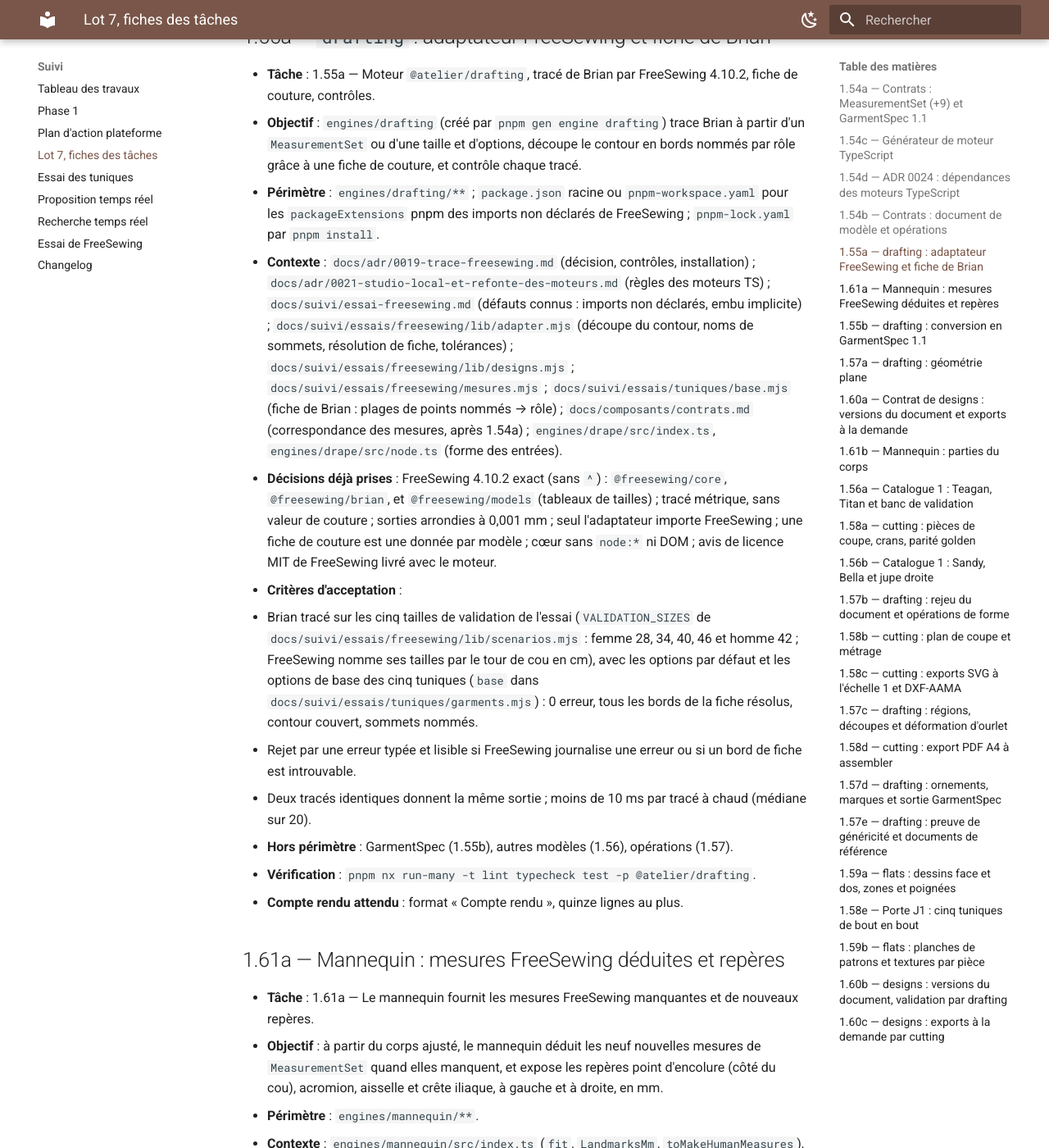
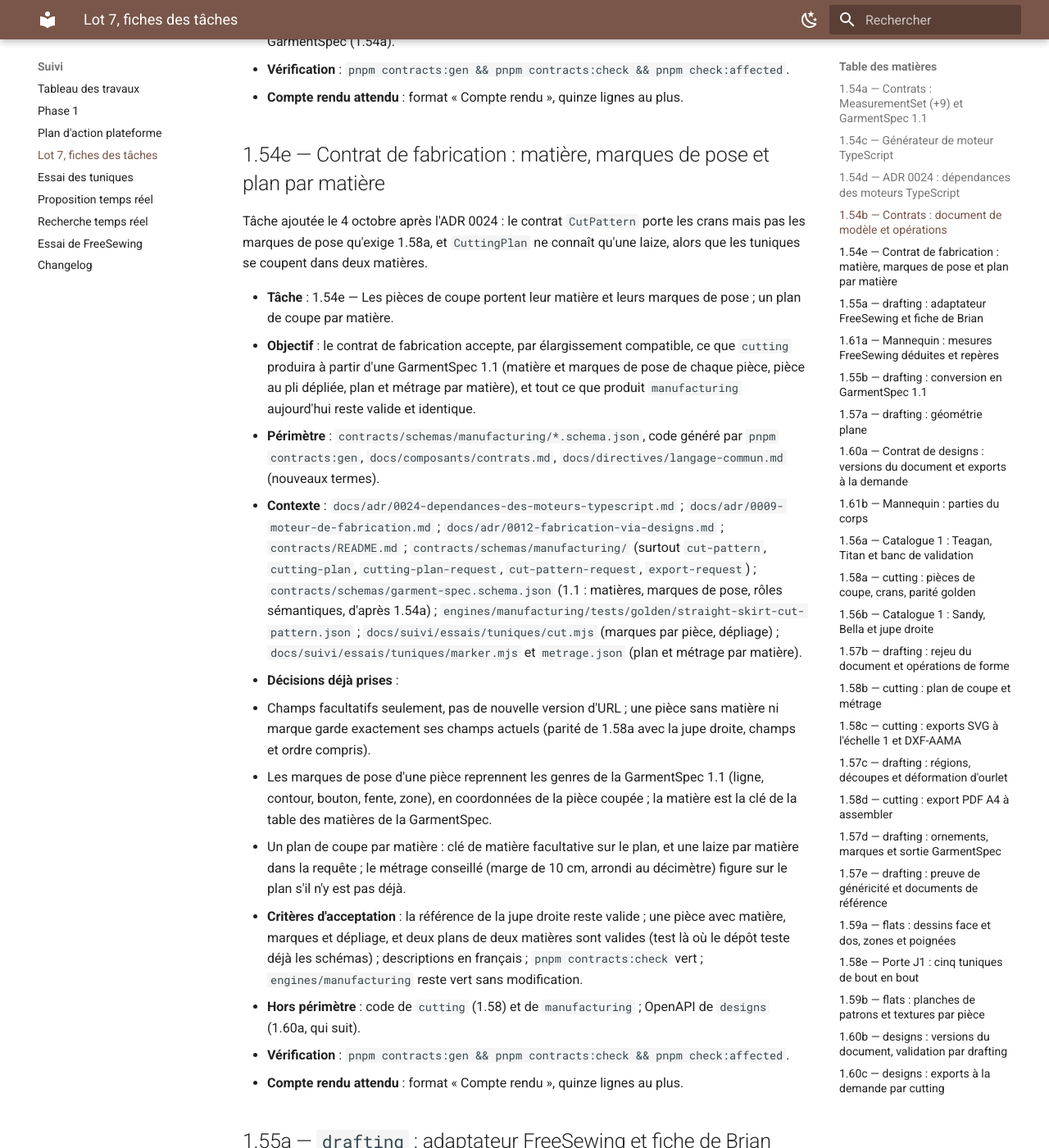
Before and after one commit to THackSRT/model-design, an MkDocs documentation site: the page built from docs/suivi/lot-7.md, in a window 1280 px wide and 1400 px high, scrolled down 5421 px. Shown: the whole window at 82% size. Built offline with MkDocs 1.6.1 and Material for MkDocs 9.7.7, drawn with Linux system fonts in a browser that asks for light colours; some of the changed text lies outside the part shown.

Commit message:
docs(suivi): fiches du lot 7 alignées sur l'ADR 0024, tâche 1.54e
Points d'entrée et forme des exceptions pour cutting, flats et designs
(bloc de designs dans l'eslint.config.mjs racine), entrée feuille
./geometry, état rejoué lu comme une donnée, bornes de taille du
document de modèle. Nouvelle tâche 1.54e : matière, marques de pose et
plan de coupe par matière dans le contrat de fabrication, avant 1.58a.

Co-Authored-By: Claude Opus 5.5 <noreply@anthropic.com>
Claude-Session: https://claude.ai/code/session_01LHQtY55mzVG6iihyp3BRc6

```diff
--- a/docs/suivi/lot-7.md
+++ b/docs/suivi/lot-7.md
@@ -136,13 +136,48 @@ points ouverts), quinze lignes au plus.
     l'épaule, soit `path` libre avec prolongement ; partie retenue = repère ou « la plus petite »), patte, poche, galon,
     broderie, fentes de côté, déformation d'ourlet (évasement, arrondi).
   - Les longueur et aisance générales sont des options de la base, pas des opérations.
+  - Mesures complètes pour la base : `drafting` n'importe aucun moteur et `designs` ne déduit rien (ADR 0024) ; le
+    mannequin complète les mesures dans le studio avant l'enregistrement.
+  - Sécurité (ADR 0024) : le document est une entrée non sûre, rejouée par `designs` sous Node ; le schéma borne le
+    nombre d'opérations, de points d'un chemin, de matières et la longueur des textes.
 - **Critères d'acceptation** :
   - Six documents valides dans `contracts/examples/design-documents/` : tunique neutre (Brian, toile écrue, aucune
     opération) et les cinq tuniques de l'essai converties de `garments.mjs` ; un test les valide contre le schéma.
-  - Un document invalide (opération inconnue, paramètre hors bornes, identifiant en double) est refusé avec un message
-    clair (test).
+  - Un document invalide (opération inconnue, paramètre hors bornes, identifiant en double, bornes de taille
+    dépassées) est refusé avec un message clair (test).
   - `pnpm contracts:check` vert ; chaque opération et chaque paramètre a une description en français.
 - **Hors périmètre** : OpenAPI de `designs` (1.60a), implémentation des opérations (1.57), GarmentSpec (1.54a).
+- **Vérification** : `pnpm contracts:gen && pnpm contracts:check && pnpm check:affected`.
+- **Compte rendu attendu** : format « Compte rendu », quinze lignes au plus.
+
+## 1.54e — Contrat de fabrication : matière, marques de pose et plan par matière
+
+Tâche ajoutée le 4 octobre après l'ADR 0024 : le contrat `CutPattern` porte les crans mais pas les marques de pose
+qu'exige 1.58a, et `CuttingPlan` ne connaît qu'une laize, alors que les tuniques se coupent dans deux matières.
+
+- **Tâche** : 1.54e — Les pièces de coupe portent leur matière et leurs marques de pose ; un plan de coupe par matière.
+- **Objectif** : le contrat de fabrication accepte, par élargissement compatible, ce que `cutting` produira à partir
+  d'une GarmentSpec 1.1 (matière et marques de pose de chaque pièce, pièce au pli dépliée, plan et métrage par
+  matière), et tout ce que produit `manufacturing` aujourd'hui reste valide et identique.
+- **Périmètre** : `contracts/schemas/manufacturing/*.schema.json`, code généré par `pnpm contracts:gen`,
+  `docs/composants/contrats.md`, `docs/directives/langage-commun.md` (nouveaux termes).
+- **Contexte** : `docs/adr/0024-dependances-des-moteurs-typescript.md` ; `docs/adr/0009-moteur-de-fabrication.md` ;
+  `docs/adr/0012-fabrication-via-designs.md` ; `contracts/README.md` ; `contracts/schemas/manufacturing/` (surtout
+  `cut-pattern`, `cutting-plan`, `cutting-plan-request`, `cut-pattern-request`, `export-request`) ;
+  `contracts/schemas/garment-spec.schema.json` (1.1 : matières, marques de pose, rôles sémantiques, d'après 1.54a) ;
+  `engines/manufacturing/tests/golden/straight-skirt-cut-pattern.json` ; `docs/suivi/essais/tuniques/cut.mjs` (marques
+  par pièce, dépliage) ; `docs/suivi/essais/tuniques/marker.mjs` et `metrage.json` (plan et métrage par matière).
+- **Décisions déjà prises** :
+  - Champs facultatifs seulement, pas de nouvelle version d'URL ; une pièce sans matière ni marque garde exactement ses
+    champs actuels (parité de 1.58a avec la jupe droite, champs et ordre compris).
+  - Les marques de pose d'une pièce reprennent les genres de la GarmentSpec 1.1 (ligne, contour, bouton, fente, zone),
+    en coordonnées de la pièce coupée ; la matière est la clé de la table des matières de la GarmentSpec.
+  - Un plan de coupe par matière : clé de matière facultative sur le plan, et une laize par matière dans la requête ;
+    le métrage conseillé (marge de 10 cm, arrondi au décimètre) figure sur le plan s'il n'y est pas déjà.
+- **Critères d'acceptation** : la référence de la jupe droite reste valide ; une pièce avec matière, marques et
+  dépliage, et deux plans de deux matières sont valides (test là où le dépôt teste déjà les schémas) ; descriptions en
+  français ; `pnpm contracts:check` vert ; `engines/manufacturing` reste vert sans modification.
+- **Hors périmètre** : code de `cutting` (1.58) et de `manufacturing` ; OpenAPI de `designs` (1.60a, qui suit).
 - **Vérification** : `pnpm contracts:gen && pnpm contracts:check && pnpm check:affected`.
 - **Compte rendu attendu** : format « Compte rendu », quinze lignes au plus.
 
@@ -230,11 +265,15 @@ points ouverts), quinze lignes au plus.
   `docs/adr/0024-dependances-des-moteurs-typescript.md`, tâche 1.54d).
 - **Périmètre** : `engines/drafting/**`.
 - **Contexte** : `docs/suivi/essais/tuniques/geom.mjs` (toutes ces fonctions, à reprendre proprement en TypeScript) ;
-  `docs/suivi/essais/tuniques/cut.mjs` (`offsetVar`) ; `eslint.config.mjs` racine (40 lignes par fonction, complexité
-  10).
+  `docs/suivi/essais/tuniques/cut.mjs` (`offsetVar`) ; `eslint.config.mjs` racine (40 lignes par fonction, complexité 10) ; `docs/adr/0024-dependances-des-moteurs-typescript.md`.
+- **Décisions déjà prises** (ADR 0024) : code dans `src/core/geometry/`, entrée `src/geometry.ts`, export `"./geometry"`
+  avec les conditions `source`, `types` et `default` comme `.` et `./node` ; l'entrée est une feuille : elle n'atteint
+  aucun paquet (ni FreeSewing, ni `@atelier/*`, ni `node:*`) ni aucun fichier de `drafting` hors de
+  `src/core/geometry/`.
 - **Critères d'acceptation** : chaque fonction testée ; tests de propriétés : la découpe d'un polygone par une ligne qui
   le traverse donne deux polygones dont la somme des aires vaut l'aire initiale (1e-6 près) ; `pointAt(length)` donne le
-  dernier point ; aucun import `node:*` ni DOM.
+  dernier point ; aucun import `node:*` ni DOM ; un test sur le modèle de `test/browser-entry.test.ts` prouve que
+  l'entrée `./geometry` est une feuille.
 - **Hors périmètre** : opérations.
 - **Vérification** : `pnpm nx run-many -t lint typecheck test -p @atelier/drafting`.
 - **Compte rendu attendu** : format « Compte rendu », quinze lignes au plus.
@@ -247,7 +286,8 @@ points ouverts), quinze lignes au plus.
   restent compatibles (ADR 0014).
 - **Périmètre** : `contracts/openapi/designs.yaml`, `contracts/schemas/designs/*.json`, code généré,
   `docs/composants/designs.md`, une ADR si une décision nouvelle apparaît.
-- **Contexte** : `contracts/openapi/designs.yaml` ; `contracts/schemas/designs/` ;
+- **Contexte** : `contracts/openapi/designs.yaml` ; `contracts/schemas/designs/` ; `contracts/schemas/manufacturing/`
+  (matière, marques de pose et plan par matière depuis 1.54e) ; `docs/adr/0024-dependances-des-moteurs-typescript.md` ;
   `docs/adr/0012-fabrication-via-designs.md` ; `docs/adr/0014-versions-et-erreurs-relayees.md` ;
   `docs/adr/0020-document-de-modele-et-operations.md` ; `docs/adr/0021-studio-local-et-refonte-des-moteurs.md` ;
   `docs/composants/designs.md`.
@@ -302,12 +342,14 @@ points ouverts), quinze lignes au plus.
   `engines/manufacturing`.
 - **Périmètre** : `engines/cutting/**` ; `pnpm-workspace.yaml` et `pnpm-lock.yaml` (inscription par le générateur,
   `pnpm install`) ; dépendance à `@atelier/drafting` (géométrie) avec l'exception étroite de
-  `docs/adr/0024-dependances-des-moteurs-typescript.md`, déclarée dans `engines/cutting/eslint.config.mjs`.
+  `docs/adr/0024-dependances-des-moteurs-typescript.md`, déclarée dans `engines/cutting/eslint.config.mjs` sous la forme
+  que donne l'ADR (entrées ancrées : `src/**` n'importe que `^@atelier/drafting/geometry$` ; `test/**` aussi
+  `^@atelier/drafting$`, pour tracer Brian) ; `"@atelier/drafting": "workspace:*"` dans `dependencies`.
 - **Contexte** : `engines/manufacturing/src/manufacturing/core/offset.py`, `.../core/allowances.py`,
   `.../core/notches.py`, `.../core/finishing.py`, `.../spec/cut_patterns.py` ;
   `engines/manufacturing/tests/golden/straight-skirt-cut-pattern.json` et `test_reference_patterns.py` ; entrée :
   `engines/patterning/tests/golden/straight-skirt-reference.json` ; `contracts/schemas/manufacturing/` (format des
-  pièces) ; `docs/adr/0009-moteur-de-fabrication.md` ; `docs/suivi/essais/tuniques/cut.mjs` (valeurs par bord, crans de
+  pièces, matière et marques de pose depuis 1.54e) ; `docs/adr/0009-moteur-de-fabrication.md` ; `docs/suivi/essais/tuniques/cut.mjs` (valeurs par bord, crans de
   tête de manche par longueur d'arc et embu, dépliage) ; géométrie `@atelier/drafting/geometry` (1.57a).
 - **Décisions déjà prises** :
   - Mêmes règles que `manufacturing` pour la parité ; les cas nouveaux (crans de tête de manche, dépliage) suivent
@@ -368,7 +410,7 @@ points ouverts), quinze lignes au plus.
 - **Périmètre** : `engines/cutting/**`, y compris une nouvelle référence golden de plan de coupe dans
   `engines/cutting/tests/golden/` (autorisée par cette fiche).
 - **Contexte** : `engines/manufacturing/src/manufacturing/core/nesting.py`, `.../core/cutting_plan.py`,
-  `.../spec/cutting_plans.py` ; `contracts/schemas/manufacturing/` ; `docs/suivi/essais/tuniques/marker.mjs` ;
+  `.../spec/cutting_plans.py` ; `contracts/schemas/manufacturing/` (plan et métrage par matière depuis 1.54e) ; `docs/suivi/essais/tuniques/marker.mjs` ;
   `docs/suivi/essais/tuniques/metrage.json`.
 - **Décisions déjà prises** : la référence du plan de coupe de la jupe droite est produite une fois par le moteur Python
   actuel (commande notée dans le test), versée telle quelle, puis exigée à l'identique ; si la parité est impossible
@@ -447,6 +489,10 @@ points ouverts), quinze lignes au plus.
 - **Tâche** : 1.57d — Patte, poche, galon, broderie ; marques de pose ; GarmentSpec 1.1 du document rejoué.
 - **Objectif** : les opérations d'ornement et leurs pièces ajoutées existent ; le document rejoué donne une GarmentSpec
   1.1 (un panneau par région, matière, marques, crans) et un état lisible par `flats` (traits, ornements, repères).
+- **Décisions déjà prises** (ADR 0024) : `flats` lit l'état rejoué comme une donnée, par `import type`, sans appeler
+  aucune fonction de `drafting` hors de `./geometry` ; l'état porte donc lui-même les régions, coutures, ornements et
+  repères (dans l'essai, `flat.mjs` appelait `regions()` de `ops.mjs`), et son type est une interface exportée par
+  `drafting`.
 - **Périmètre** : `engines/drafting/**`.
 - **Contexte** : `docs/suivi/essais/tuniques/ops.mjs` (`placket`, `pocket`, `trim`, `embroidery`, marques) ;
   `docs/suivi/essais/tuniques/cut.mjs` (`marksFor`) ; `docs/suivi/essais/tuniques/flat.mjs` (ce que le dessin lit dans
@@ -482,7 +528,10 @@ points ouverts), quinze lignes au plus.
   pour le studio.
 - **Périmètre** : `engines/flats/**` ; `pnpm-workspace.yaml` et `pnpm-lock.yaml` (inscription par le générateur,
   `pnpm install`) ; dépendance à `@atelier/drafting` avec l'exception étroite de
-  `docs/adr/0024-dependances-des-moteurs-typescript.md`, déclarée dans `engines/flats/eslint.config.mjs`.
+  `docs/adr/0024-dependances-des-moteurs-typescript.md`, déclarée dans `engines/flats/eslint.config.mjs` sous la forme
+  que donne l'ADR : `src/**` importe `@atelier/drafting/geometry` et `@atelier/drafting` en `import type` seulement
+  (`@typescript-eslint/no-restricted-imports`, `allowTypeImports`) ; `"@atelier/drafting": "workspace:*"` dans
+  `dependencies`.
 - **Contexte** : `docs/suivi/essais/tuniques/flat.mjs`, `docs/suivi/essais/tuniques/motifs.mjs` ; `engines/drafting`
   (état rejoué, 1.57d) ; `docs/adr/0022-interface-du-studio-v2.md` (deux thèmes, trait du dessin technique comme
   signature).
@@ -519,7 +568,8 @@ points ouverts), quinze lignes au plus.
 - **Objectif** : planche de patrons (pièces de `cutting` : coupe, couture, pli, droit fil, crans, marques, liste de
   coupe, fournitures) ; une texture par panneau (motif posé dans les coordonnées à plat) pour le lot 9.
 - **Périmètre** : `engines/flats/**` ; `pnpm-lock.yaml` ; dépendance à `@atelier/cutting` avec l'exception étroite de
-  `docs/adr/0024-dependances-des-moteurs-typescript.md`.
+  `docs/adr/0024-dependances-des-moteurs-typescript.md` : `@atelier/cutting` s'importe depuis `src/sheet/**` et les
+  tests seulement ; `"@atelier/cutting": "workspace:*"` dans `dependencies`.
 - **Contexte** : `docs/suivi/essais/tuniques/sheet.mjs` ; `engines/cutting` (1.58a) ; `engines/flats` (1.59a).
 - **Critères d'acceptation** : planches des six documents de référence ; une texture par panneau, alignée sur la boîte
   du panneau en mm ; tests.
@@ -533,8 +583,10 @@ points ouverts), quinze lignes au plus.
 - **Objectif** : `designs` accepte un document de modèle, le valide (schéma et rejeu par `@atelier/drafting`), le stocke
   en JSONB et dérive la GarmentSpec, mise en cache par empreinte du document et des versions des moteurs.
 - **Périmètre** : `services/designs/**` (migration additive `0004`) ; `pnpm-lock.yaml` ; dépendance à
-  `@atelier/drafting`, importé seulement dans `src/adapters/engines/`, déclarée selon
-  `docs/adr/0024-dependances-des-moteurs-typescript.md`.
+  `@atelier/drafting` par son entrée `@atelier/drafting/node`, importée seulement dans `src/adapters/engines/` et les
+  tests, `"workspace:*"` dans `dependencies` ; `eslint.config.mjs` racine, par exception accordée pour cette tâche :
+  bloc de `designs` donné par `docs/adr/0024-dependances-des-moteurs-typescript.md` (pas de
+  `services/designs/eslint.config.mjs`, qui perdrait les règles des couches ; tous les projets deviennent « touchés »).
 - **Contexte** : `services/designs/AGENTS.md` ; `services/designs/src/domain/` ; `services/designs/src/application/` ;
   `services/designs/migrations/0001_init.sql` (`design_versions`) ;
   `services/designs/src/adapters/engines/http-patterning-engine.ts` (port actuel du moteur de patronage) ;
@@ -553,8 +605,11 @@ points ouverts), quinze lignes au plus.
 - **Tâche** : 1.60c — Pièces, plan de coupe, PDF, DXF et SVG calculés par `@atelier/cutting` sous Node.
 - **Objectif** : pour une version portant un document, la route de fabrication (ADR 0012) calcule avec
   `@atelier/cutting` ; l'ancien relais vers `engines/manufacturing` reste pour les versions sans document.
-- **Périmètre** : `services/designs/**` ; `pnpm-lock.yaml` ; dépendance à `@atelier/cutting`, importé seulement dans
-  `src/adapters/engines/`, selon `docs/adr/0024-dependances-des-moteurs-typescript.md`.
+- **Périmètre** : `services/designs/**` ; `pnpm-lock.yaml` ; dépendance à `@atelier/cutting` par son entrée
+  `@atelier/cutting/node`, importée seulement dans `src/adapters/engines/` et les tests, `"workspace:*"` dans
+  `dependencies` ; `eslint.config.mjs` racine (ajout de `^@atelier/cutting/node$` au bloc de `designs` posé par 1.60b),
+  selon `docs/adr/0024-dependances-des-moteurs-typescript.md`. Un calcul qui dépasse son budget passe dans un fil de
+  travail : décision à prendre ici, sur mesures (ADR 0024).
 - **Contexte** : `services/designs/src/adapters/engines/http-manufacturing-engine.ts` ; routes de fabrication de
   `contracts/openapi/designs.yaml` ; `docs/adr/0012-fabrication-via-designs.md` (erreurs relayées, liste blanche) ;
   `engines/cutting` (1.58d) ; `services/designs/test/http/`.
```
